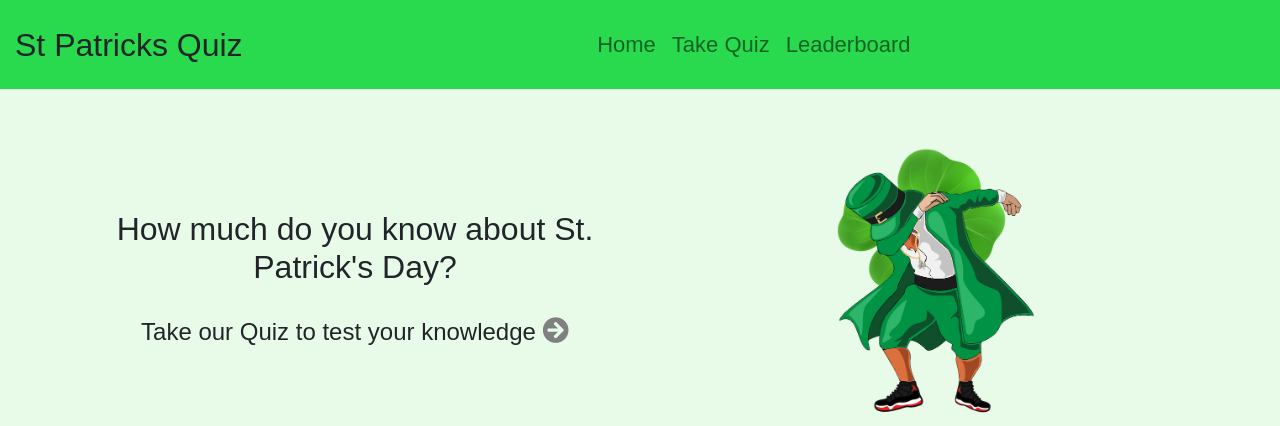
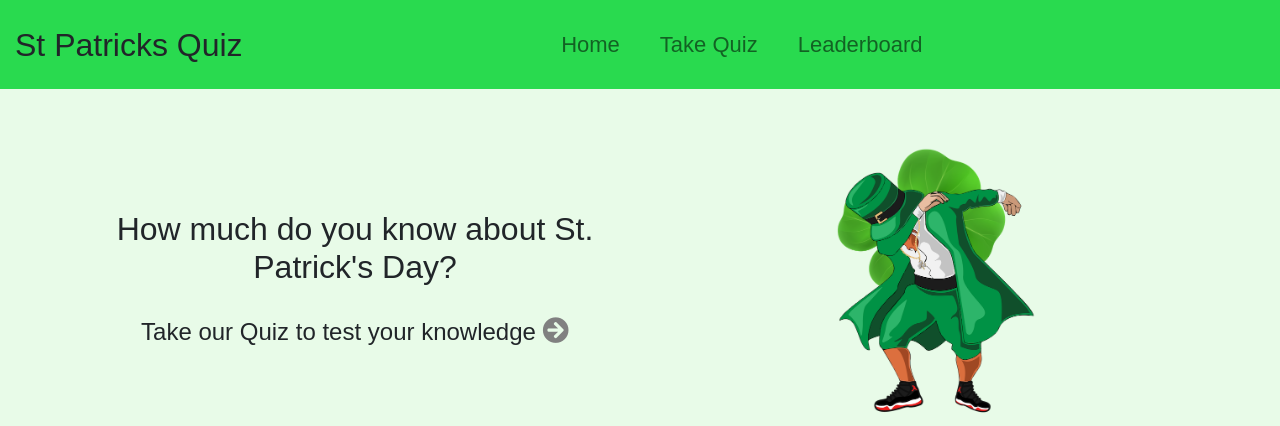
Before and after one commit to jumboduck/st-patricks-quiz, a Flask app: page / in a window 1280 px wide. Shown: the top 426 px of the page. Run offline with Flask 2, Linux system fonts and the light colour scheme; some libraries are stand-ins or nearby versions; some web fonts are replaced.

Commit message:
Media query for spacing between links for lg

```diff
--- a/static/css/style.css
+++ b/static/css/style.css
@@ -22,7 +22,6 @@ body {
 .navbar-header {
 	font-size: 25px;
 }
-
 
 /*---Footer---*/
 
@@ -365,4 +364,12 @@ p {
 		#quizAns label {
 			font-size: 20px;
 		}
-	}
+    }
+
+/*---Increase spacing bwteen links for larger devices for better clarity---*/
+
+@media (min-width: 992px){
+.navbar-expand-lg .navbar-nav .nav-link {
+    padding-right: 2rem;
+    }
+}
--- a/templates/base.html
+++ b/templates/base.html
@@ -24,11 +24,11 @@
                 </button>
                 <div class="collapse navbar-collapse" id="navbarNav">
                     <ul class="navbar-nav m-auto">
-                        <li class="nav-item">
+                        <li class="nav-item pr-5">
                             <a class="nav-link" href="{{url_for('home')}}">Home</a>
                         </li>
                         <li class="nav-item">
-                            <a class="nav-link" href="{{url_for('login')}}">Take Quiz</a>
+                            <a class="nav-link mr-5" href="{{url_for('login')}}">Take Quiz</a>
                         </li>
                         <li class="nav-item">
                             <a class="nav-link" href="{{url_for('leaderboard')}}">Leaderboard</a>
```
